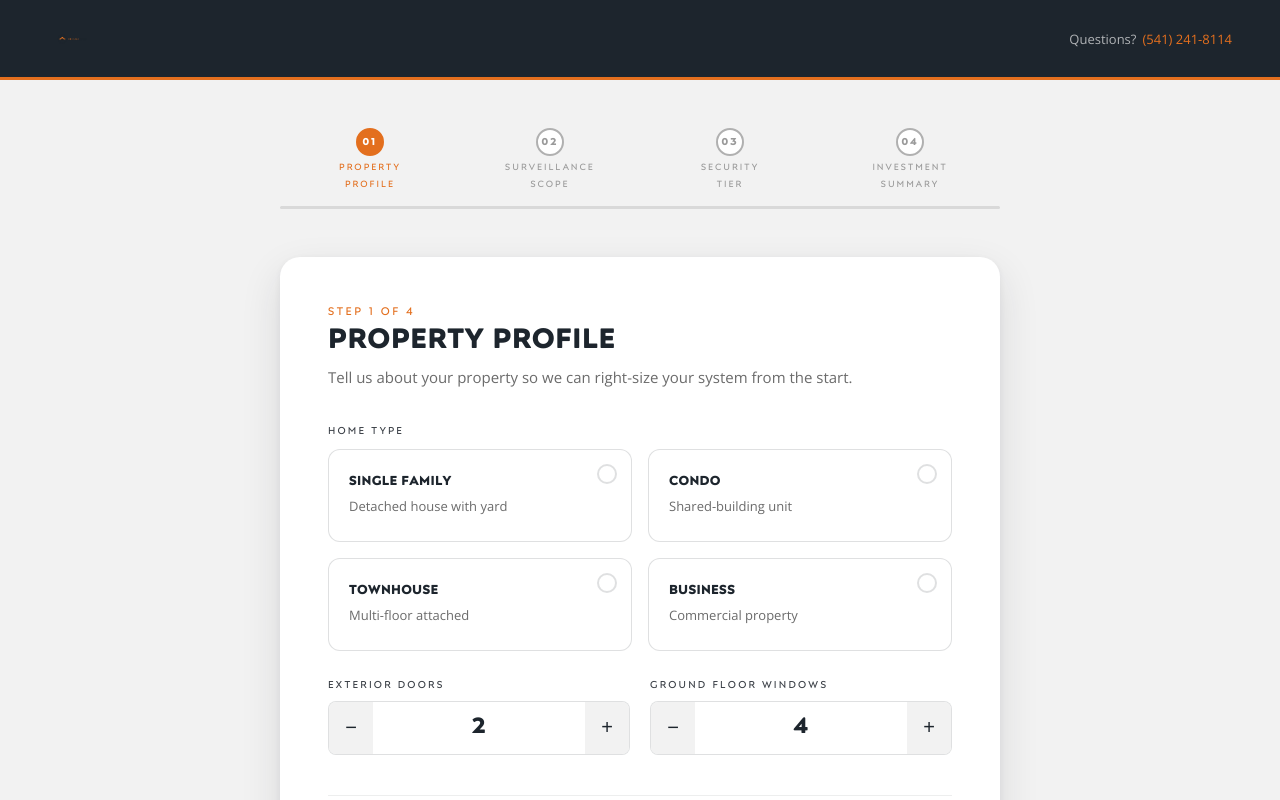
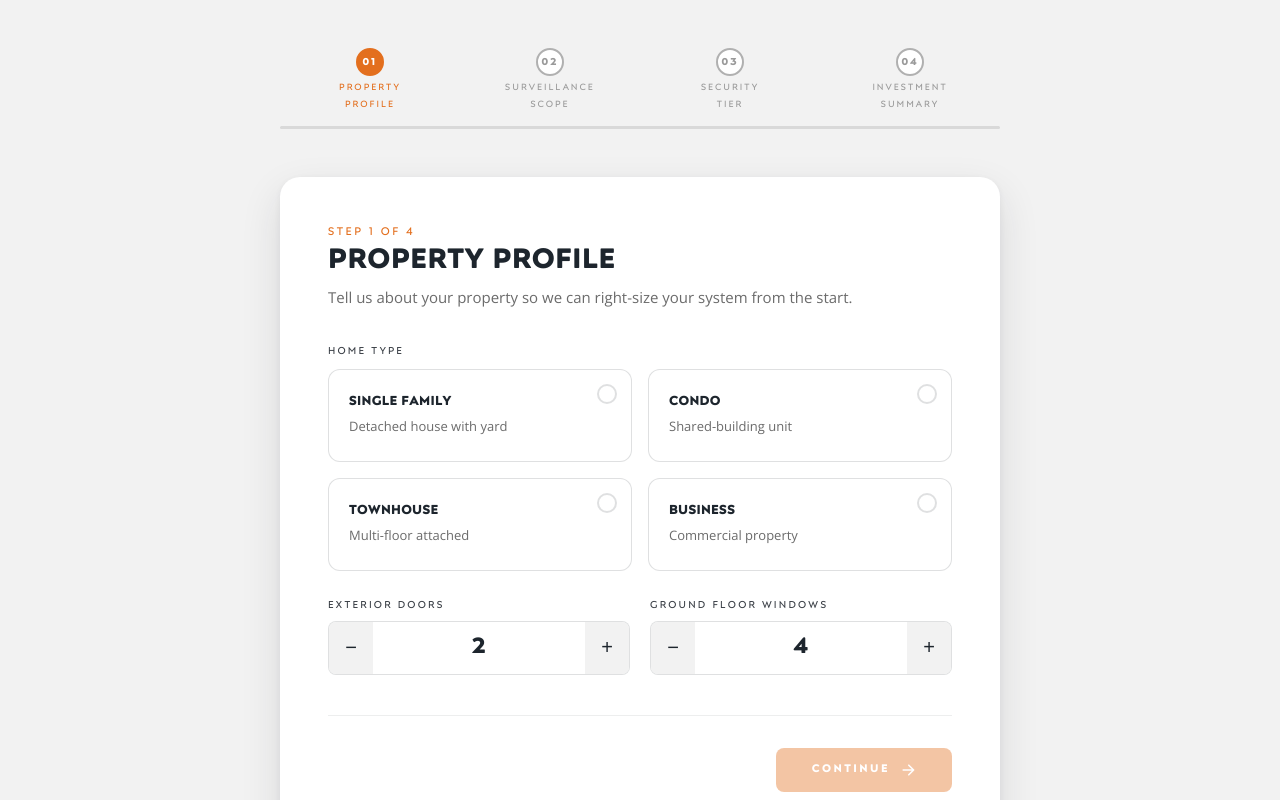
Before and after one commit to scbgitosu/securacore-estimator, a Next.js app: page / in a window 1280 px wide. Shown: the top 800 px of the page. Built offline with nearby package versions, Linux system fonts and the light colour scheme.

Commit message:
Removes header from hosted page due to embed

```diff
--- a/components/Wizard.tsx
+++ b/components/Wizard.tsx
@@ -1,7 +1,6 @@
 'use client';
 
 import { useState } from 'react';
-import Image from 'next/image';
 import type { SystemConfig } from '@/types';
 import { Step1PropertyProfile } from './Step1PropertyProfile';
 import { Step2SurveillanceScope } from './Step2SurveillanceScope';
@@ -85,14 +84,6 @@ export function Wizard() {
 
   return (
     <>
-      <header className="wiz-nav">
-        <Image src="/assets/logo-securacore-horizontal.png" alt="SecuraCore" width={180} height={48} style={{ height: 48, width: 'auto' }} priority />
-        <div className="wiz-nav-right">
-          <span>Questions?</span>
-          <a href="tel:5412418114">(541) 241-8114</a>
-        </div>
-      </header>
-
       <main className="wiz-page">
         {/* Progress bar */}
         <div className="wiz-progress-wrap">
```
